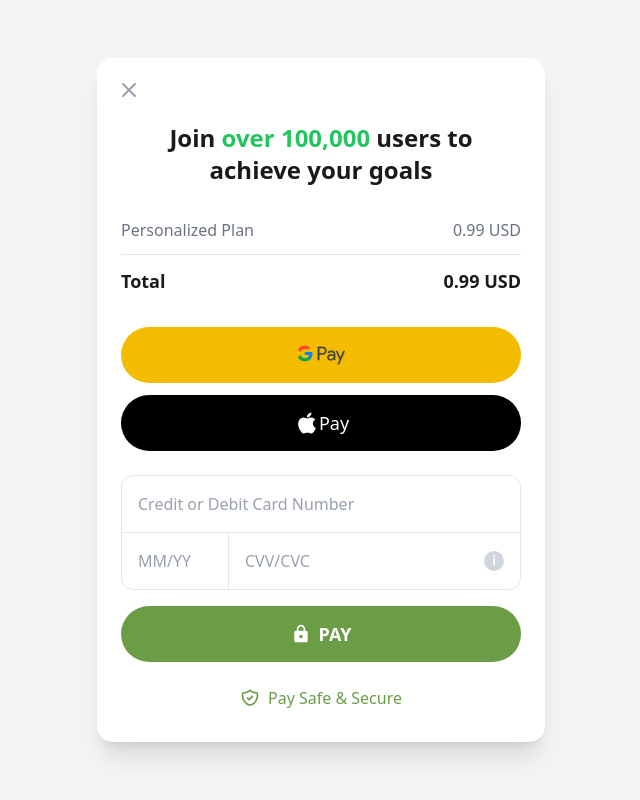
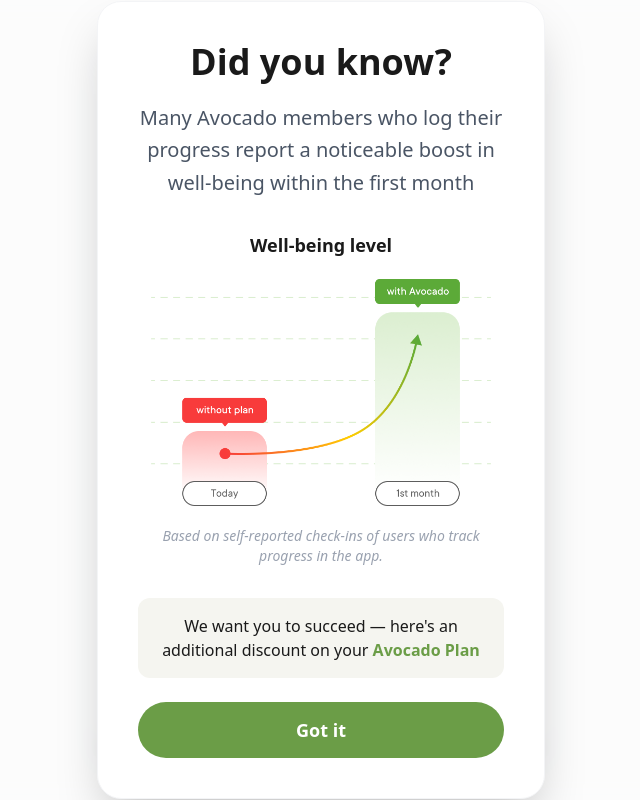
Before and after one commit to spimethod/quiz, a Next.js app: page /quiz/checkout in a window 1280 px wide. Both pictures are taken after a click on the button 448 px from the left and 90 px from the top of the page. Shown: the whole page, without its empty margins (319-959 px from the left). Built offline with nearby package versions, Linux system fonts and the light colour scheme.

Commit message:
Add discount modal on checkout exit, special pricing, back button handling

```diff
--- a/app/quiz/checkout/page.tsx
+++ b/app/quiz/checkout/page.tsx
@@ -12,6 +12,7 @@ export default function CheckoutPage() {
   const [expiryDate, setExpiryDate] = useState('');
   const [cvv, setCvv] = useState('');
   const [showCvvTooltip, setShowCvvTooltip] = useState(false);
+  const [showDiscountModal, setShowDiscountModal] = useState(false);
 
   useEffect(() => {
     // Get selected plan from localStorage
@@ -19,13 +20,40 @@ export default function CheckoutPage() {
     if (plan === 'annual' || plan === 'weekly') {
       setSelectedPlan(plan);
     }
+
+    // Push a dummy state to handle back button
+    window.history.pushState({ checkout: true }, '');
+
+    // Handle back button
+    const handlePopState = (e: PopStateEvent) => {
+      e.preventDefault();
+      // Push state again to prevent actual navigation
+      window.history.pushState({ checkout: true }, '');
+      setShowDiscountModal(true);
+    };
+
+    window.addEventListener('popstate', handlePopState);
+
+    return () => {
+      window.removeEventListener('popstate', handlePopState);
+    };
   }, []);
 
-  const price = selectedPlan === 'weekly' ? '0.99' : '79.99';
+  const price = selectedPlan === 'weekly' ? '0.59' : '69.99';
   const currency = 'USD';
 
   const handleClose = () => {
-    router.back();
+    setShowDiscountModal(true);
+  };
+
+  const handleGotIt = () => {
+    // Save that user saw discount offer
+    localStorage.setItem('sawDiscountOffer', 'true');
+    router.push('/quiz/paywall');
+  };
+
+  const handleRemindLater = () => {
+    router.push('/quiz/paywall');
   };
 
   const handlePay = () => {
@@ -39,6 +67,65 @@ export default function CheckoutPage() {
       animate={{ opacity: 1 }}
       className="min-h-screen bg-gray-100 flex items-center justify-center p-4"
     >
+      {/* Discount Modal */}
+      {showDiscountModal && (
+        <div className="fixed inset-0 z-50 flex items-center justify-center p-4">
+          {/* Backdrop */}
+          <div className="absolute inset-0 bg-white/70 backdrop-blur-sm" />
+
+          {/* Modal */}
+          <motion.div
+            initial={{ opacity: 0, scale: 0.9, y: 20 }}
+            animate={{ opacity: 1, scale: 1, y: 0 }}
+            className="relative bg-white rounded-3xl p-8 sm:p-10 w-full max-w-md mx-auto shadow-2xl border border-gray-100 overflow-hidden"
+          >
+            {/* Title */}
+            <h2 className="text-3xl sm:text-4xl font-bold text-[#1a1a1a] text-center mb-5">
+              Did you know?
+            </h2>
+
+            {/* Description */}
+            <p className="text-gray-600 text-center text-lg sm:text-xl leading-relaxed mb-8">
+              Many Avocado members who log their progress report a noticeable boost in well-being within the first month
+            </p>
+
+            {/* Well-being level */}
+            <p className="text-center font-bold text-lg text-[#1a1a1a] mb-5">Well-being level</p>
+
+            {/* Graph Image */}
+            <div className="flex justify-center mb-5">
+              <Image
+                src="/discount-graph.png"
+                alt="Well-being graph"
+                width={500}
+                height={375}
+                className="w-full max-w-[340px] h-auto object-contain"
+              />
+            </div>
+
+            {/* Disclaimer */}
+            <p className="text-gray-400 text-sm text-center italic mb-8">
+              Based on self-reported check-ins of users who track progress in the app.
+            </p>
+
+            {/* Discount message */}
+            <div className="bg-[#f5f5f0] rounded-xl p-4 mb-6">
+              <p className="text-center text-[#1a1a1a]">
+                We want you to succeed — here's an additional discount on your{' '}
+                <span className="text-[#6B9D47] font-semibold">Avocado Plan</span>
+              </p>
+            </div>
+
+            {/* Got it button */}
+            <button
+              onClick={handleGotIt}
+              className="w-full h-14 rounded-full bg-[#6B9D47] hover:bg-[#5d8a3d] transition-all duration-300 flex items-center justify-center text-white font-bold text-lg hover:scale-105 active:scale-95"
+            >
+              Got it
+            </button>
+          </motion.div>
+        </div>
+      )}
       {/* Modal Container */}
       <div className="bg-white rounded-2xl shadow-xl w-full max-w-md overflow-hidden">
         {/* Header with close button */}
```
Also changed, not shown: public/discount-graph.png (added).
